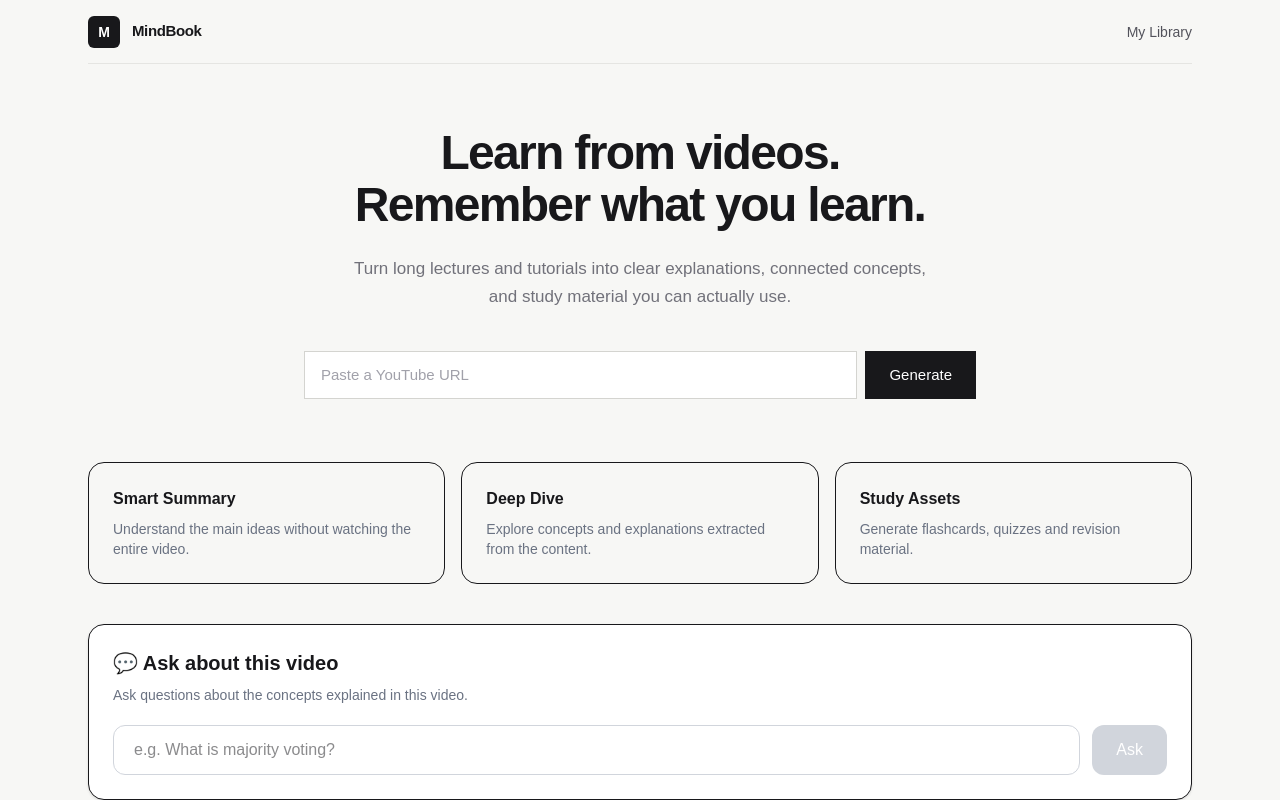
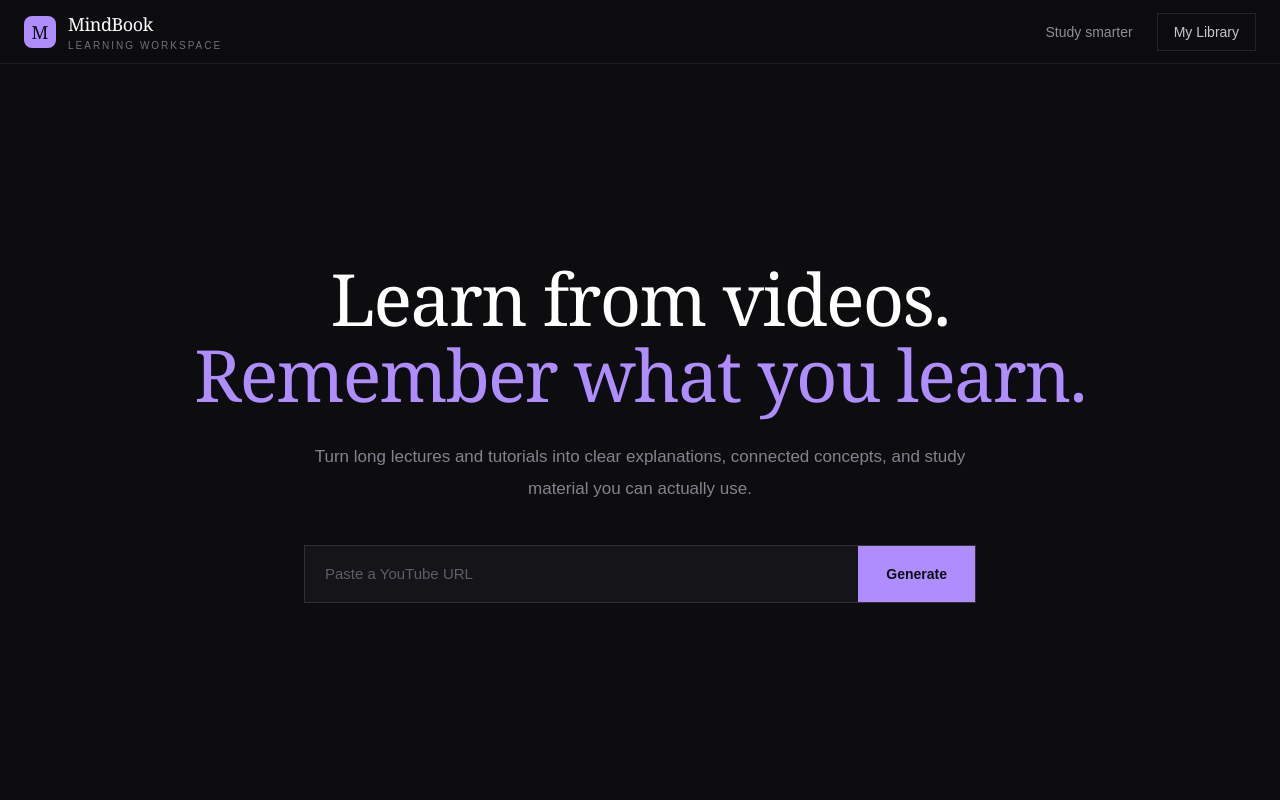
Before and after one commit to I-love-Giri/Mindbook, a Next.js app in the folder frontend/: page / in a window 1280 px wide. Shown: the top 800 px of the page. Built offline with nearby package versions, Linux system fonts and the light colour scheme.

Commit message:
WIP: improving frontend page UI

```diff
--- a/frontend/app/page.tsx
+++ b/frontend/app/page.tsx
@@ -149,50 +149,60 @@
   };
 
   return (
-    <main className="min-h-screen bg-[#F7F7F5] text-[#18181B]">
-      <div className="mx-auto flex min-h-screen max-w-6xl flex-col px-6">
+    <main className="min-h-screen bg-[#0D0D10] text-[#E8E7EC]">
+      <div className="min-h-screen">
         {/* Navbar */}
-        <nav className="flex h-16 items-center justify-between border-b border-[#E5E5E2]">
+        <nav className="sticky top-0 z-50 h-16 border-b border-white/[0.08] bg-[#0D0D10]/95 backdrop-blur">
+          <div className="mx-auto flex h-full max-w-[1500px] items-center justify-between px-6">
             <div className="flex items-center gap-3">
-            <div className="flex h-8 w-8 items-center justify-center rounded-md bg-[#18181B] text-sm font-semibold text-white">
+              <div className="flex h-8 w-8 items-center justify-center rounded-lg bg-[#B08DFF] font-serif text-lg text-[#0D0D10]">
                 M
               </div>
 
-            <span className="text-[15px] font-semibold tracking-tight">
+              <div>
+                <div className="font-serif text-lg tracking-tight text-white">
                   MindBook
-            </span>
+                </div>
+                <div className="text-[10px] uppercase tracking-[0.2em] text-[#71717A]">
+                  Learning workspace
+                </div>
+              </div>
             </div>
 
-          <button className="text-sm text-[#52525B] transition hover:text-[#18181B]">
+            <div className="flex items-center gap-6 text-sm text-[#8F8D96]">
+              <span className="hidden md:block">Study smarter</span>
+              <button className="border border-white/[0.1] px-4 py-2 text-[#C8C5CF] transition hover:border-[#B08DFF]/50 hover:text-white">
                 My Library
               </button>
+            </div>
+          </div>
         </nav>
         {/* Hero Section */}
-        <section className="flex flex-1 flex-col items-center justify-center text-center">
-          <h2 className="max-w-3xl text-5xl font-semibold leading-[1.08] tracking-[-0.035em]">
+        <section className="mx-auto flex min-h-[calc(100vh-4rem)] w-full max-w-[1100px] flex-col items-center justify-center px-6 text-center">
+          <h2 className="max-w-4xl font-serif text-5xl font-normal leading-[1.05] tracking-[-0.025em] text-white md:text-7xl">
             Learn from videos.
             <br />
-            Remember what you learn.
+            <span className="text-[#B08DFF]">Remember what you learn.</span>
           </h2>
 
-          <p className="mt-6 max-w-xl text-[17px] leading-7 text-[#71717A]">
+          <p className="mt-7 max-w-2xl text-[17px] leading-8 text-[#85828D]">
             Turn long lectures and tutorials into clear explanations, connected
             concepts, and study material you can actually use.
           </p>
 
           {/* URL Input */}
-          <div className="mt-10 flex w-full max-w-2xl gap-2">
+          <div className="mt-10 flex w-full max-w-2xl overflow-hidden border border-white/[0.12] bg-[#151519]">
             <input
               type="text"
               placeholder="Paste a YouTube URL"
               value={url}
               onChange={(event) => setUrl(event.target.value)}
-              className="h-12 flex-1 border border-[#D4D4D0] bg-white px-4 text-[15px] outline-none transition placeholder:text-[#A1A1AA] focus:border-[#18181B]"
+              className="h-14 flex-1 bg-transparent px-5 text-[15px] text-white outline-none placeholder:text-[#5F5D66] focus:bg-[#18181D]"
             />
 
             <button
               onClick={handleGenerate}
-              className="h-12 bg-[#18181B] px-6 text-[15px] font-medium text-white transition hover:bg-[#27272A]"
+              className="h-14 bg-[#B08DFF] px-7 text-sm font-semibold text-[#0D0D10] transition hover:bg-[#C2A8FF]"
             >
               Generate
             </button>
@@ -201,9 +211,43 @@
           {message && <p className="mt-4 text-gray-600">{message}</p>}
 
           {result && (
-            <div className="mt-12 w-full max-w-5xl text-left space-y-6">
+            <div className="mx-auto mt-16 grid w-full max-w-[1500px] grid-cols-1 gap-0 text-left lg:grid-cols-[230px_minmax(0,1fr)]">
+              <aside className="hidden border-r border-white/[0.08] lg:block">
+                <div className="sticky top-24 p-6">
+                  <div className="mb-8">
+                    <p className="mb-4 text-[10px] font-semibold uppercase tracking-[0.2em] text-[#5EE7C4]">
+                      Workspace
+                    </p>
+
+                    <div className="space-y-1 text-sm">
+                      <div className="border-l-2 border-[#B08DFF] bg-white/[0.04] px-3 py-2 text-white">
+                        Overview
+                      </div>
+
+                      <div className="px-3 py-2 text-[#77747E]">Knowledge</div>
+
+                      <div className="px-3 py-2 text-[#77747E]">Study</div>
+                    </div>
+                  </div>
+
+                  <div>
+                    <p className="mb-4 text-[10px] font-semibold uppercase tracking-[0.2em] text-[#5EE7C4]">
+                      This video
+                    </p>
+
+                    <div className="space-y-1 text-sm text-[#77747E]">
+                      <div className="px-3 py-2">Summary</div>
+                      <div className="px-3 py-2">Deep Dive</div>
+                      <div className="px-3 py-2">Knowledge Graph</div>
+                      <div className="px-3 py-2">Study Assets</div>
+                      <div className="px-3 py-2">Ask AI</div>
+                    </div>
+                  </div>
+                </div>
+              </aside>
+              <div className="min-w-0 px-6 py-2 lg:px-12"></div>
               {/* MindBook Header */}
-              <div className="rounded-2xl border bg-white p-6 shadow-sm">
+              <div className="border border-white/[0.08] bg-[#121216] p-7">
                 <p className="text-sm font-medium text-gray-500">MindBook</p>
 
                 <h2 className="mt-2 text-3xl font-bold text-gray-900">
@@ -227,7 +271,9 @@
 
               {/* Executive Summary */}
               <div className="rounded-2xl border p-6">
-                <h3 className="text-xl font-semibold">⚡ Executive Summary</h3>
+                <h3 className="font-serif text-3xl font-normal tracking-tight text-white">
+                  {" "}
+                </h3>
 
                 <p className="mt-3 leading-7 text-gray-600">
                   {result.synthesis.executive_summary}
@@ -236,7 +282,7 @@
 
               {/* Learning Objectives */}
               <div className="rounded-2xl border p-6">
-                <h3 className="text-xl font-semibold">
+                <h3 className="font-serif text-3xl font-normal tracking-tight text-white">
                   🎯 Learning Objectives
                 </h3>
 
@@ -254,7 +300,9 @@
 
               {/* Topics */}
               <div className="rounded-2xl border p-6">
-                <h3 className="text-xl font-semibold">📚 Topics Covered</h3>
+                <h3 className="font-serif text-3xl font-normal tracking-tight text-white">
+                  📚 Topics Covered
+                </h3>
 
                 <div className="mt-4 space-y-4">
                   {result.content.topics.map((topic: any, index: number) => (
@@ -271,7 +319,9 @@
 
               {/* Complete Guide */}
               <div className="rounded-2xl border p-6">
-                <h3 className="text-xl font-semibold">📖 Complete Guide</h3>
+                <h3 className="font-serif text-3xl font-normal tracking-tight text-white">
+                  📖 Complete Guide
+                </h3>
 
                 <div className="mt-4 whitespace-pre-line leading-7 text-gray-600">
                   {result.synthesis.complete_guide}
@@ -280,7 +330,7 @@
 
               {/* FAQ */}
               <div className="rounded-2xl border p-6">
-                <h3 className="text-xl font-semibold">
+                <h3 className="font-serif text-3xl font-normal tracking-tight text-white">
                   ❓ Frequently Asked Questions
                 </h3>
 
@@ -298,8 +348,10 @@
               </div>
 
               {/* Knowledge Graph */}
-              <div className="rounded-2xl border bg-white p-6 shadow-sm">
-                <h3 className="text-xl font-semibold">🕸️ Knowledge Graph</h3>
+              <div className="border border-white/[0.08] bg-[#121216] p-7">
+                <h3 className="font-serif text-3xl font-normal tracking-tight text-white">
+                  🕸️ Knowledge Graph
+                </h3>
 
                 {/* Nodes */}
                 <div className="mt-6">
@@ -364,7 +416,9 @@
 
               {/* Deep Dive */}
               <div className="border-t border-[#E5E5E2] pt-10">
-                <h3 className="text-xl font-semibold">🔍 Deep Dive</h3>
+                <h3 className="font-serif text-3xl font-normal tracking-tight text-white">
+                  🔍 Deep Dive
+                </h3>
 
                 <div className="mt-6 space-y-6">
                   {result.deep_dive.map((chunk: any, index: number) => (
@@ -458,8 +512,10 @@
               </div>
 
               {/* Study Assets */}
-              <div className="rounded-2xl border bg-white p-6 shadow-sm">
-                <h3 className="text-xl font-semibold">🎯 Study Assets</h3>
+              <div className="border border-white/[0.08] bg-[#121216] p-7">
+                <h3 className="font-serif text-3xl font-normal tracking-tight text-white">
+                  🎯 Study Assets
+                </h3>
 
                 {/* Quiz */}
                 <div className="mt-6">
@@ -682,8 +738,10 @@
         </section>
 
         {/* Ask AI / RAG */}
-        <div className="rounded-2xl border bg-white p-6 shadow-sm">
-          <h3 className="text-xl font-semibold">💬 Ask about this video</h3>
+        <div className="border border-white/[0.08] bg-[#121216] p-7">
+          <h3 className="font-serif text-3xl font-normal tracking-tight text-white">
+            💬 Ask about this video
+          </h3>
 
           <p className="mt-2 text-sm text-gray-500">
             Ask questions about the concepts explained in this video.
```
Lines whose indentation alone changed are shown as unchanged.
